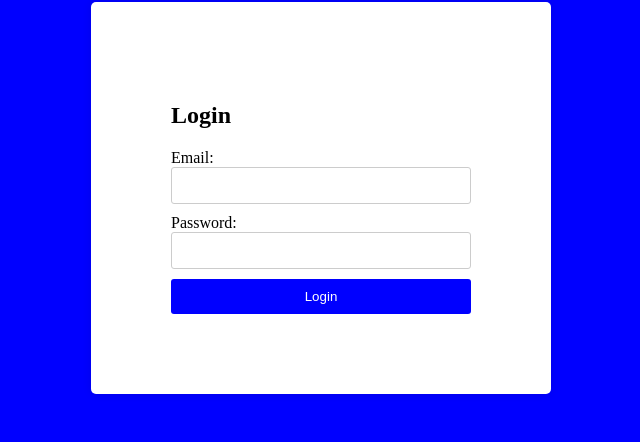
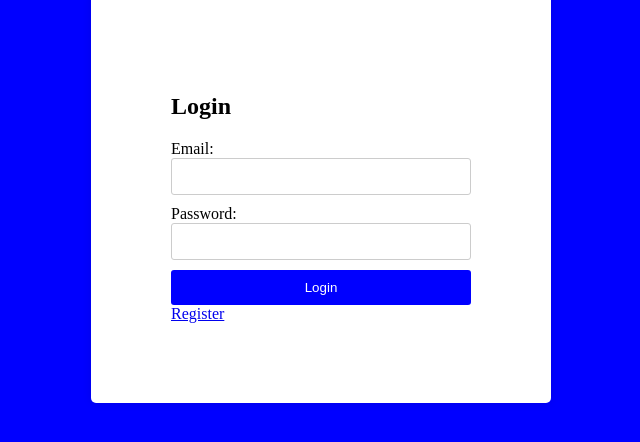
Before and after one commit to 0xaplus/weather-App, a website: page views/login.html in a window 1280 px wide. Shown: the part 242-684 px from the top of the page, without its empty margins (319-959 px from the left). Drawn offline with Linux system fonts and the light colour scheme.

Commit message:
feat: add link to sign up page

```diff
--- a/views/login.html
+++ b/views/login.html
@@ -66,6 +66,7 @@
                 <label for="password">Password:</label>
                 <input type="password" id="password" name="password" required>
                 <input type="submit" value="Login">
+                <a href="/signup">Register</a>
             </form>
         </div>
     </div>
```
